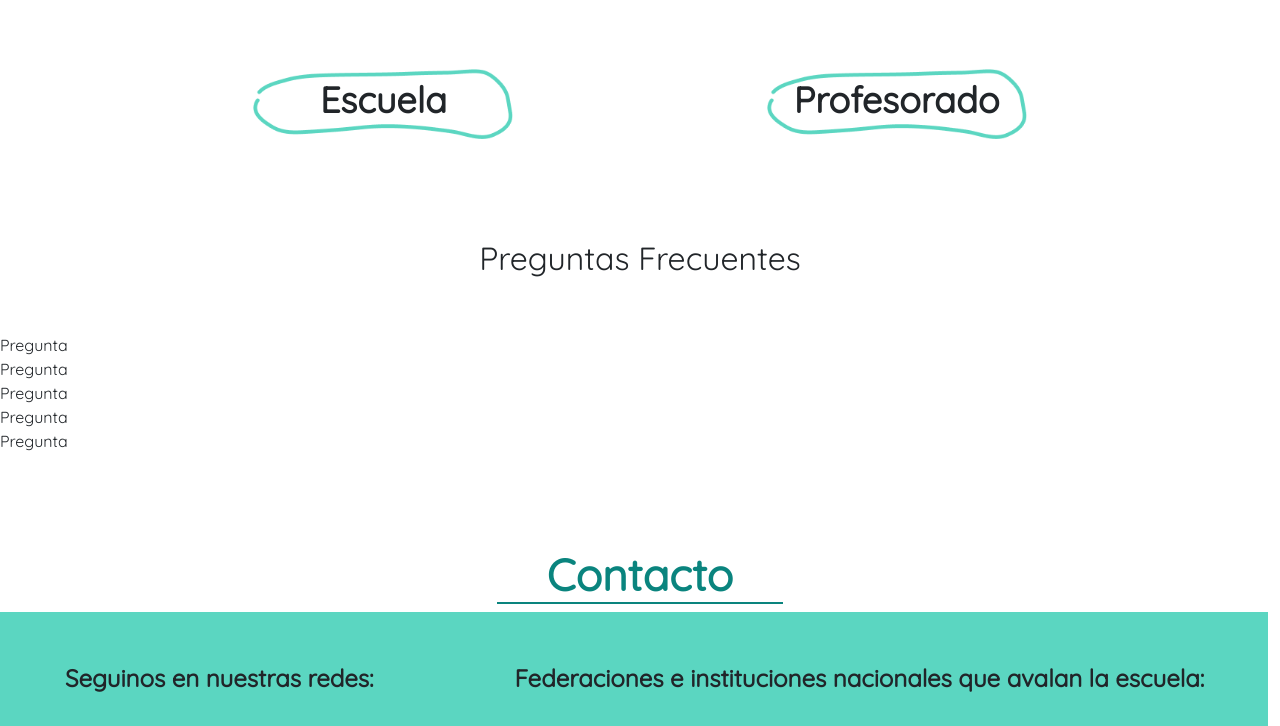
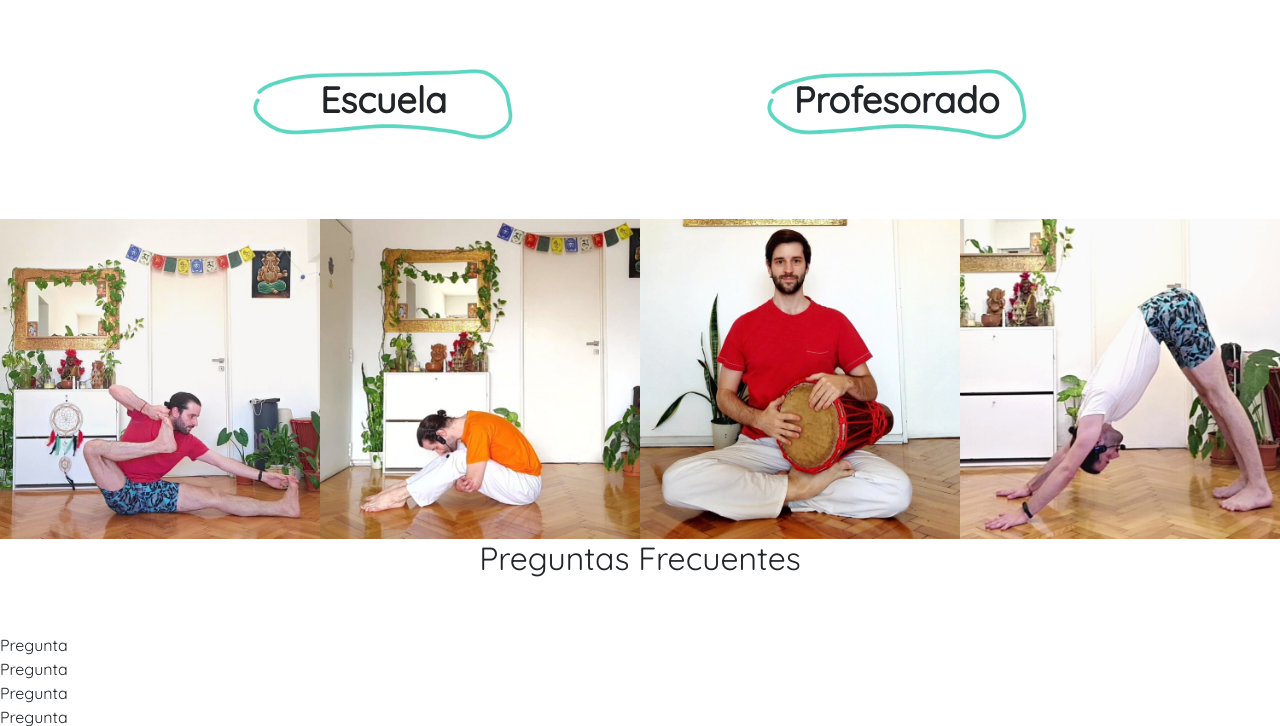
Before and after one commit to facundosargiotto/eyramayama, a website: page index.html in a window 1280 px wide. Shown: the part 1820-2546 px from the top of the page. Drawn offline with nearby package versions, Linux system fonts and the light colour scheme.

Commit message:
carousel

```diff
--- a/index.html
+++ b/index.html
@@ -72,7 +72,8 @@
 
     </div>
     <div class="col d-flex justify-content-center font-quick color-green">
-        <h2 class="long-underline" style="font-size: 44px !important; font-weight: 600; margin-top: 5rem;">Servicios</h2>
+        <h2 class="long-underline" style="font-size: 44px !important; font-weight: 600; margin-top: 5rem;">Servicios
+        </h2>
     </div>
     <div class="col d-flex justify-content-evenly" style="margin-top: 8.4375rem;">
         <div class="wrapper-image d-flex justify-content-center align-items-center">
@@ -84,14 +85,11 @@
 
     </div>
 
-    <div class="row">
-        <div class="col" style="height: 100px">
-            <!-- BORRAR EL height UNA VEZ Q SE INSERTAN LAS IMAGENES-->
-            <!--acá va una imagen-->
-            <!--acá va una imagen-->
-            <!--acá va una imagen-->
-            <!--acá va una imagen-->
-        </div>
+    <div class="container-carousel">
+        <img class="imagenCarousel" src="./media/images/imagen-carousel-1.jpg" alt="iamgen carousel">
+        <img class="imagenCarousel" src="./media/images/imagen-carousel-2.jpg" alt="">
+        <img class="imagenCarousel" src="./media/images/imagen-carousel-3.jpg" alt="">
+        <img class="imagenCarousel" src="./media/images/imagen-carousel-4.jpg" alt="">
     </div>
 
     <div class="row flex-column">
--- a/scss/_home.scss
+++ b/scss/_home.scss
@@ -52,3 +52,13 @@
         cursor: pointer;
     }
 }
+
+.container-carousel {
+    display: flex;
+    flex-wrap: nowrap;
+    margin-top: 5rem;
+}
+
+.imagenCarousel {
+    width: 25%;
+}
```
Also changed, not shown: css/style.css, media/images/imagen-carousel-1.jpg (added), media/images/imagen-carousel-2.jpg (added), media/images/imagen-carousel-3.jpg (added), media/images/imagen-carousel-4.jpg (added).
